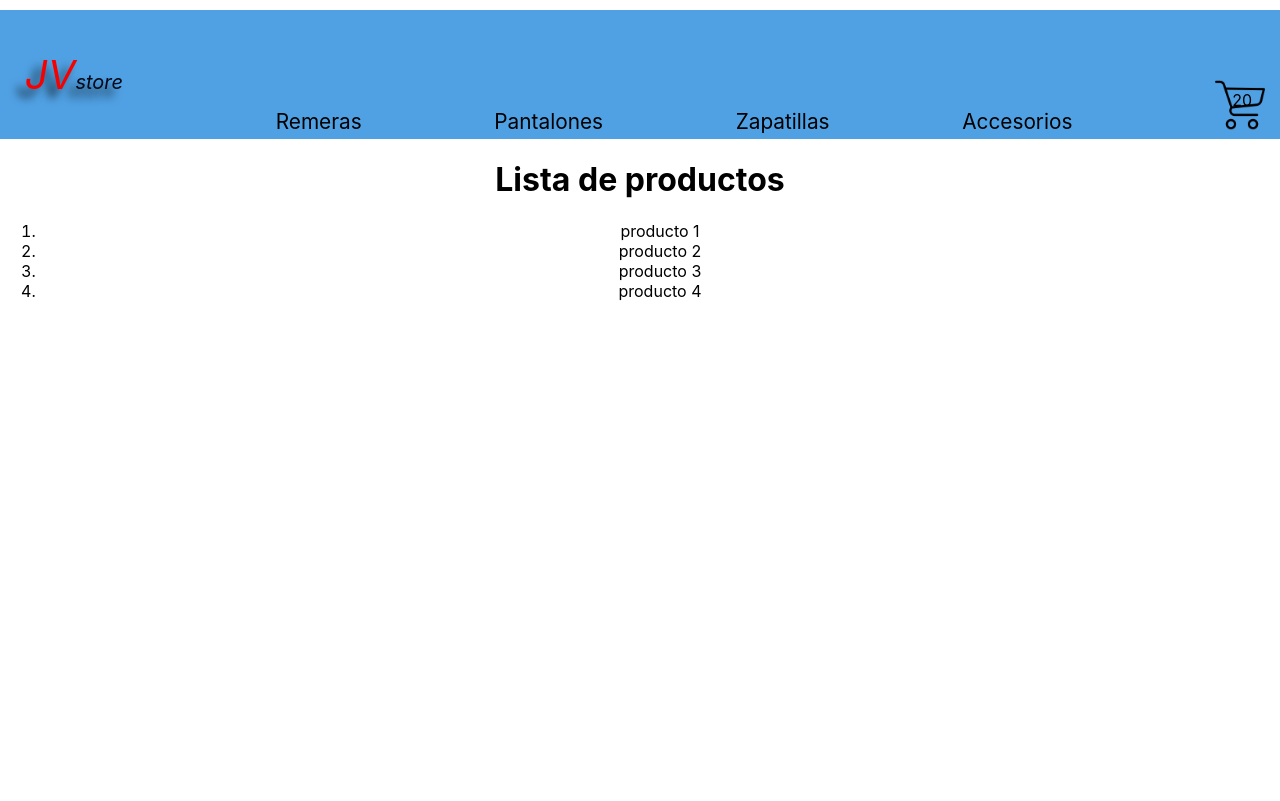
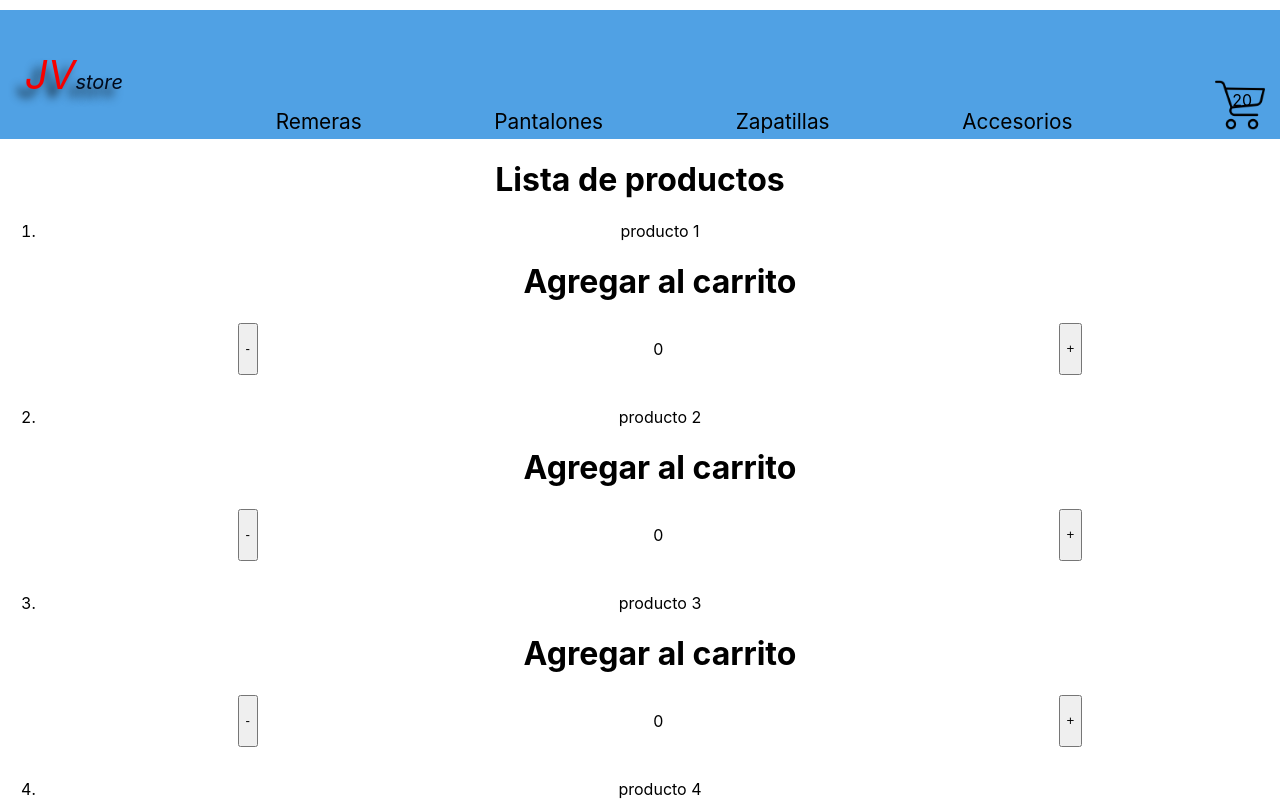
Before and after one commit to Juanipro12/coderPrimeraclase, a React (Create React App) app: page / in a window 1280 px wide. Shown: the top 801 px of the page. Built offline with nearby package versions, Linux system fonts and the light colour scheme.

Commit message:
contador para agregar productos- vega

```diff
--- a/src/App.css
+++ b/src/App.css
@@ -96,3 +96,20 @@
 .carrocompleto{
   position: static;
 }
+.input-botones{
+  display: flex;
+  flex-direction: column;
+  justify-content: space-around;
+  align-items: stretch;
+}
+.botones{
+  display: flex;
+  flex-direction: row;
+  justify-content: space-around;
+  align-items: stretch;
+}
+.mensaje{
+  flex: 1 1 auto;
+  background-color: rgb(240, 130, 130);
+  color: rgb(255, 255, 255);
+}
--- /dev/null
+++ b/src/components/ItemCount.js
@@ -0,0 +1,33 @@
+import React, { useState } from 'react'
+
+export default function ItemCount({stock,initial,onAdd}) {
+    const [inicial, setinicial] = useState(initial)
+    const [mensaje, setmensaje] = useState("")
+    const restar = (x)=>{
+        inicial === 0 && x === -1? setmensaje("El valor no puede ser menor a 0"):setinicial(inicial+x);
+        setTimeout(()=>{
+            setmensaje("")
+        },2000)
+    }
+    const agregar = (x)=>{
+        inicial >= stock? setmensaje("Stock agotado"):setinicial(inicial+x);
+        setTimeout(()=>{
+            setmensaje("")
+        },2000)
+    }
+
+  return (
+    <div>
+        <h1>Agregar al carrito</h1>
+        <div className='input-botones'>
+            <div className='botones'>
+                <button onClick={()=>restar(-1)}>-</button>
+                <p>{inicial}</p>
+                <button onClick={()=>agregar(1)}>+</button>
+            </div>
+            <p className='mensaje'>{mensaje}</p>
+
+        </div>
+    </div>
+  )
+}
--- a/src/components/ItemListContainer.js
+++ b/src/components/ItemListContainer.js
@@ -1,4 +1,5 @@
 import React from 'react'
+import ItemCount from './ItemCount'
 
 export default function ItemListContainer() {
   return (
@@ -7,10 +8,22 @@ export default function ItemListContainer() {
             Lista de productos
         </h1>
         <ol>
-            <li>producto 1</li>
-            <li>producto 2</li>
-            <li>producto 3</li>
-            <li>producto 4</li>
+            <li>
+                producto 1
+                <ItemCount stock={3} initial={0} />
+            </li>
+            <li>
+                producto 2
+                <ItemCount stock={2} initial={0} />
+            </li>
+            <li>
+                producto 3
+                <ItemCount stock={8} initial={0} />
+            </li>
+            <li>
+                producto 4
+                <ItemCount stock={10} initial={0} />
+            </li>
         </ol>
 
     </div>
```
